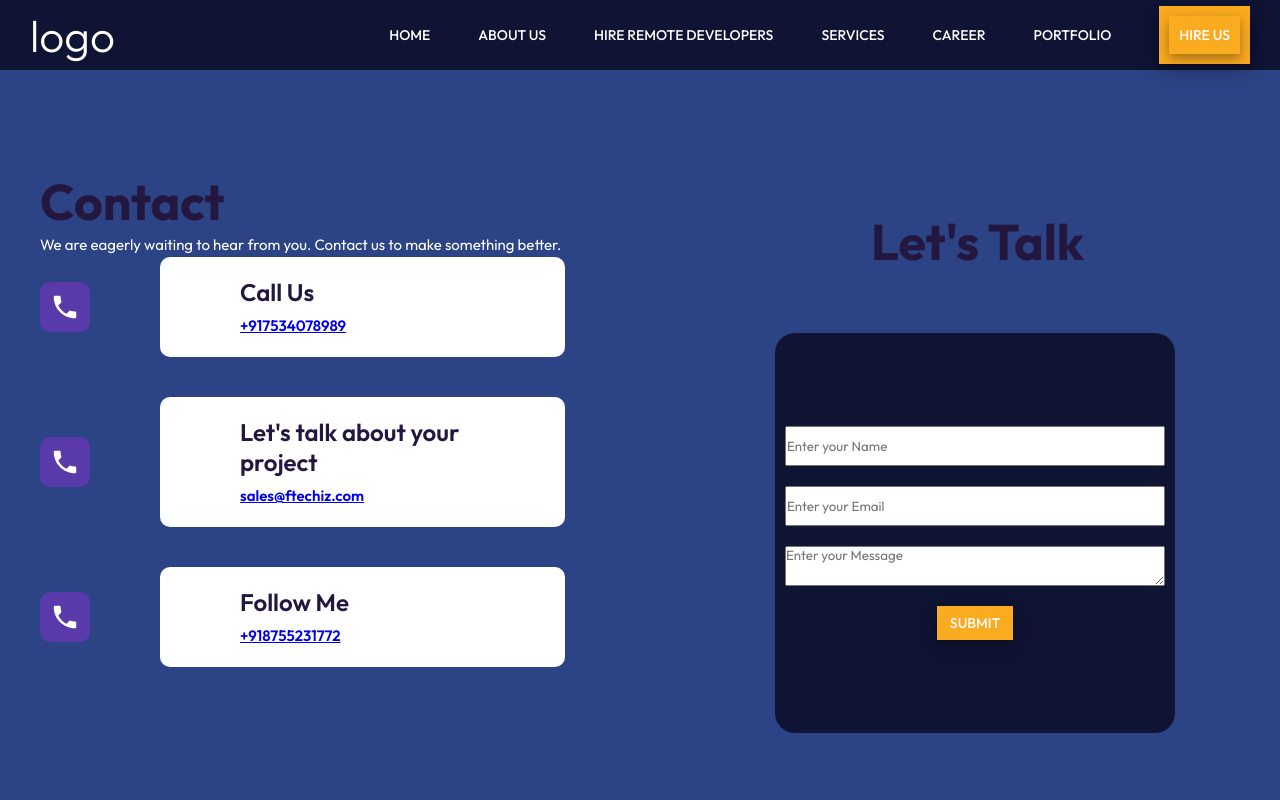
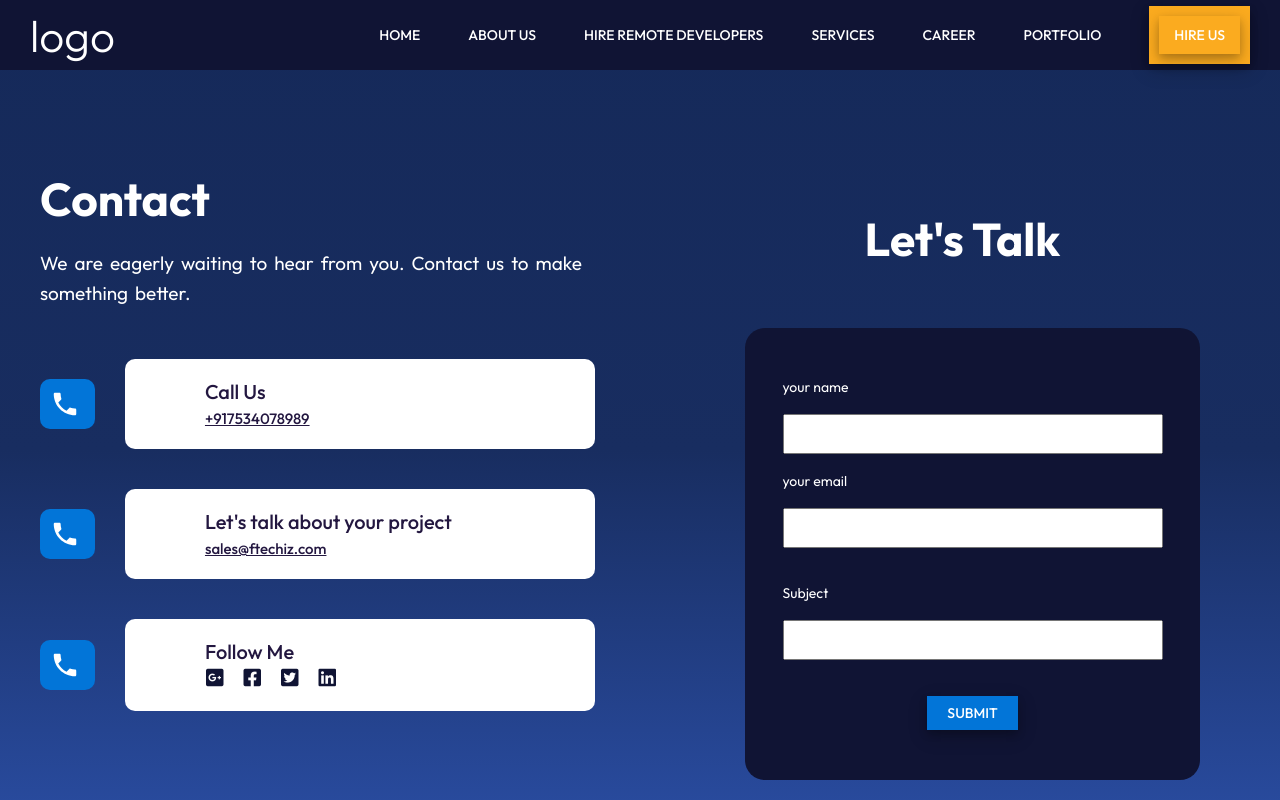
Before and after one commit to ParikshitSaini-Ftechiz/FtechizReactproject, a React (Create React App) app: page /hire in a window 1280 px wide. Shown: the top 800 px of the page. Built offline with nearby package versions, Linux system fonts and the light colour scheme.

Commit message:
HireUs page finished and make industries component

```diff
--- a/src/App.js
+++ b/src/App.js
@@ -21,8 +21,10 @@ function App() {
       bg: "#101434",
       helper:" #FBAB1F ",
       color_white:"#fff",
-      component_bg:"#2C4385",
+      btn_color:"#0275d8",
+      component_bg:"linear-gradient(0deg, rgba(45,82,173,1) 0%, rgba(24,45,96,1) 50%, rgba(21,41,89,1) 100%)",
       fontSize: "2rem",
+      hover_color:"#0275d8",
       shadow:"0 4px 8px 0 rgba(0, 0, 0, 0.2), 0 6px 20px 0 rgba(0, 0, 0, 0.19);",
     },
     fontsize:{
--- a/src/GlobalStyle.jsx
+++ b/src/GlobalStyle.jsx
@@ -27,13 +27,15 @@ h4 {
 }
 
 h1 {
-  color: ${({ theme }) => theme.colors.heading};
-  font-size: 5rem;
+  color: ${({ theme }) => theme.colors.color_white};
+  font-size: 4.6rem;
   font-weight: 700;
 }
-
+.heading{
+  color: ${({ theme }) => theme.colors.headings};
+}
  h2 {
-   color: ${({ theme }) => theme.colors.heading};
+   color: ${({ theme }) => theme.colors.color_white};
    font-size: 4.4rem;
    font-weight: 300;
    white-space: normal;
@@ -41,8 +43,9 @@ h1 {
   }
 
 h3 {
-  font-size: 2.4rem;
-  font-weight: 600;
+  font-size: 2rem;
+  font-weight: 500;
+  color: ${({ theme }) => theme.colors.color_white};
 }
 
 p{
@@ -51,7 +54,12 @@ p{
   line-height: 1.6;
   font-weight:400;
 }
-
+ .para {
+    margin-top: 2rem;
+    margin-bottom: 5rem;
+    word-spacing: 0.3rem;
+    font-size: 1.9rem;
+  }
 a {
   text-decoration: none;
   font-size: 1.5rem;
--- a/src/components/HireUs.js
+++ b/src/components/HireUs.js
@@ -2,12 +2,13 @@ import React from "react";
 import styled from "styled-components";
 import PhoneIcon from "@mui/icons-material/Phone";
 import { NavLink } from "react-router-dom";
-import {Button} from "../components/components/Button";
+import { Button } from "../components/components/Button";
+import Icons from "../components/components/Icons";
 const HireUs = () => {
   return (
     <>
       <Wrapper>
-        <div className="container">
+        <div className="container hire_page">
           <div className="grid grid_two_column">
             <div className="contact">
               <h1>Contact</h1>
@@ -20,63 +21,81 @@ const HireUs = () => {
                   <PhoneIcon className="icon" />
                 </div>
                 <div className="grid-two-rows contact_bottom">
+                  <h3>Call Us</h3>
                   <h3>
-                    Call Us
+                    <NavLink className="link" to="tel:+917534078989">+917534078989</NavLink>
                   </h3>
-                  <h3> <NavLink to="tel:+917534078989">+917534078989</NavLink></h3>
                 </div>
-
               </div>
               <div className="grid_two_column contact_side">
                 <div className="box">
                   <PhoneIcon className="icon" />
                 </div>
                 <div className="grid-two-rows contact_bottom">
+                  <h3>Let's talk about your project</h3>
                   <h3>
-                  Let's talk about your project
+                    <NavLink className="link" to="">sales@ftechiz.com</NavLink>
                   </h3>
-                  <h3>  <NavLink to="">sales@ftechiz.com</NavLink></h3>
                 </div>
-
               </div>
               <div className="grid_two_column contact_side">
                 <div className="box">
                   <PhoneIcon className="icon" />
                 </div>
                 <div className="grid-two-rows contact_bottom">
+                  <h3>Follow Me</h3>
                   <h3>
-                  Follow Me
+                    <NavLink to=""><Icons /></NavLink>
                   </h3>
-                  <h3>  <NavLink to="">+918755231772</NavLink></h3>
                 </div>
               </div>
             </div>
+            {/* conatct form  */}
             <div className="form">
               <h1>Let's Talk</h1>
               <div className="contact_form">
                 <div className="contact-form">
                   <form action="" method="POST" className="contact-inputs">
-         <input type="text"
+                    <label for="fname">your name </label>
+                    <br />
+                    <input
+                      type="text"
+                      id="fname"
                       name="user_name"
-           placeholder="Enter your Name"
                       autocomplete="off"
                       required
                     />
-          <input type="email"
+                    <br />
+                    <label for="lname">your email</label>
+                    <br />
+                    <input
+                      type="text"
+                      id="lname"
                       name="user_email"
-           placeholder="Enter your Email"
                       autocomplete="off"
                       required
                     />
-          <textarea name="Message"
-          cols="30"
-          rows="10"
-           placeholder="Enter your Message"
+                    <br />
+                    <br />
+                    <label for="lname">Subject</label>
+                    <br />
+                    <input
+                      type="text"
+                      id="lname"
+                      name="subject"
                       autocomplete="off"
                       required
                     />
-          <NavLink to="/" >
-           <Button className="login_btn">Submit</Button>
+                    <br />
+                    <br />
+                    <NavLink to="/">
+                      <Button
+                        type="submit"
+                        value="submit"
+                        className="submit_btn"
+                      >
+                        Submit
+                      </Button>
                     </NavLink>
                   </form>
                 </div>
@@ -85,88 +104,122 @@ const HireUs = () => {
           </div>
         </div>
       </Wrapper>
+
+     {/* location */}
+      <Section>
+        <div className="container">
+          <h1 className="heading">Our Location</h1>
+          <iframe
+            src="https://www.google.com/maps/embed?pb=!1m18!1m12!1m3!1d3445.078763705736!2d78.0581474152188!3d30.291819281792982!2m3!1f0!2f0!3f0!3m2!1i1024!2i768!4f13.1!3m3!1m2!1s0x390929c315555515%3A0x25553e3289a692dd!2sFtechiz%20Solutions%20Pvt%20Ltd!5e0!3m2!1sen!2sin!4v1669802354380!5m2!1sen!2sin"
+            width="100%"
+            height="250"
+            style={{ border: 0, borderRadius: "1rem" }}
+            allowFullScreen=""
+            loading="lazy"
+            referrerPolicy="no-referrer-when-downgrade"
+          ></iframe>
+        </div>
+      </Section>
     </>
   );
 };
+
+
+const Section = styled.div`
+  padding: 9rem 0;
+  background: ${({ theme }) => theme.colors.color_white};
+
+  .heading {
+    color: ${({ theme }) => theme.colors.heading};
+    text-align:center;
+    margin-bottom:4rem;
+  }
+`;
 const Wrapper = styled.section`
   padding: 9rem 0;
   background: ${({ theme }) => theme.colors.component_bg};
   .grid {
     display: grid;
-    gap: 15rem;
+    gap: 9rem;
     margin: 8rem 0rem 0rem 0rem;
   }
+
   .contact_side {
     display: flex;
     flex-direction: row;
     align-items: center;
-    justify-content:center;
-    gap: 7rem;
-    margin-bottom:4rem;
-    .box{
-      width:7rem;
-      height:5rem;
-      background: #5A39AB;
-      border-radius:1rem;
+    justify-content: center;
+    gap: 3rem;
+    margin-bottom: 4rem;
+    .box {
+      width: 7rem;
+      height: 5rem;
+      background: ${({theme}) => theme.colors.btn_color};
+      border-radius: 1rem;
       .icon {
         font-size: 3rem;
-        margin:1rem;
+        margin: 1rem;
         color: ${({ theme }) => theme.colors.color_white};
       }
     }
-      a{
+    a {
       text-decoration-line: underline;
-
     }
     .contact_bottom {
-      width:100%;
+      width: 100%;
       display: flex;
       flex-direction: column;
       background: ${({ theme }) => theme.colors.color_white};
       padding: 2rem 8rem;
-      border-radius:1rem;
-      h3{
+      border-radius: 1rem;
+      h3 ,
+      .link{
         color: ${({ theme }) => theme.colors.heading};
       }
+
     }
   }
-  .form{
-    h1{
-      margin-top:4rem;
-    text-align:center;
+  .form {
+    h1 {
+      margin-top: 4rem;
+      text-align: center;
     }
-    .contact_form{
-      width:40rem;
-      height:40rem;
+    .contact_form {
+      width: auto;
+      height: auto;
       background: ${({ theme }) => theme.colors.bg};
-      margin:5rem 4rem 3rem 6rem;
-      border-radius:2rem;
-      .contact-form{
+      margin: 5rem 4rem 3rem 6rem;
+      border-radius: 2rem;
+      color: ${({ theme }) => theme.colors.color_white};
+      .contact-form {
         width: 100%;
-      height:100%;
-      text-align:center;
+        height: 100%;
         display: flex;
-      flex-direction:column;
-      align-items:center;
-      justify-content:center;
-      margin:6rem 0 2rem 0;
+        align-items: center;
+        justify-content: center;
+        margin: 6rem 0 2rem 0;
 
-      .contact-inputs{display: flex;
-      gap:2rem;
-      flex-direction:column;
-      align-items:center;
-      justify-content:center;}
+        .contact-inputs {
+          display: flex;
+          flex-direction: column;
+          font-size: 1.4rem;
+          border-radius: 2rem;
+          margin: 5rem 2rem;
 
-      input ,
-      textarea{
-        width:38rem;
-        height:4rem;
+          input {
+            width: 38rem;
+            height: 4rem;
           }
-      Button{
-        padding:.8rem 1.3rem;
+          Button {
+            padding: 0.8rem 2rem;
+            background: ${({ theme }) => theme.colors.btn_color};
+            display: flex;
+            margin: auto;
+          }
         }
       }
     }
   }
 `;
+
 export default HireUs;
--- a/src/components/Home.js
+++ b/src/components/Home.js
@@ -1,10 +1,11 @@
 import React from "react";
+import Industries from "./components/Industries";
 
 const Home = () => {
 
   return (
     <>
-    <h1>home</h1>
+<Industries />
     </>
   );
 };
--- a/src/components/components/Button.js
+++ b/src/components/components/Button.js
@@ -8,7 +8,7 @@ text-transform: uppercase;
 font-size: 1.4rem;
 font-weight: 500;
 border:none;
-padding: 1rem;
+padding: 1rem 1.5rem;
 cursor: pointer;
 background: ${({theme}) =>theme.colors.helper};
 box-shadow:${({theme}) => theme.colors.shadow};
--- a/src/components/components/GoogleMap.js
+++ b/src/components/components/GoogleMap.js
@@ -8,7 +8,7 @@ const GoogleMap = () => {
           src="https://www.google.com/maps/embed?pb=!1m18!1m12!1m3!1d3445.078763705736!2d78.0581474152188!3d30.291819281792982!2m3!1f0!2f0!3f0!3m2!1i1024!2i768!4f13.1!3m3!1m2!1s0x390929c315555515%3A0x25553e3289a692dd!2sFtechiz%20Solutions%20Pvt%20Ltd!5e0!3m2!1sen!2sin!4v1669802354380!5m2!1sen!2sin"
           width="400"
           height="150"
-          style={{ border: 0, borderRadius: "1rem" }}
+          style={{ border: 0, borderRadius: "1rem" ,marginTop: "2.4rem"}}
           allowFullScreen=""
           loading="lazy"
           referrerPolicy="no-referrer-when-downgrade"
--- /dev/null
+++ b/src/components/components/Icons.js
@@ -0,0 +1,43 @@
+import React from "react";
+import { NavLink } from "react-router-dom";
+import styled from "styled-components";
+
+const Icons = () => {
+  return (
+    <>
+      <Wrapper>
+        <div className="icons">
+          <NavLink className="icon" to="#">
+            <i class="fa-brands fa-square-google-plus"></i>
+          </NavLink>
+          <NavLink className="icon" to="#">
+            <i class="fa-brands fa-square-facebook"></i>
+          </NavLink>
+          <NavLink className="icon" to="#">
+            <i class="fa-brands fa-square-twitter"></i>
+          </NavLink>
+          <NavLink className="icon" to="#">
+            <i class="fa-brands fa-linkedin"></i>
+          </NavLink>
+        </div>
+      </Wrapper>
+    </>
+  );
+};
+const Wrapper = styled.div`
+  .icons {
+    ${'' /* margin-top: 2.4rem;
+    margin-bottom: 2.4rem; */}
+    padding: 0.1rem;
+    cursor: pointer;
+    display: flex;
+    gap: 2rem;
+
+    .icon {
+      color:${({theme}) => theme.colors.bg};
+      font-size: ${({ theme }) => theme.colors.fontSize};
+      cursor: pointer;
+    }
+  }
+`;
+export default Icons;
--- /dev/null
+++ b/src/components/components/Industries.js
@@ -0,0 +1,139 @@
+import React from "react";
+import styled from "styled-components";
+import HealthAndSafetyIcon from "@mui/icons-material/HealthAndSafety";
+import TravelExploreIcon from "@mui/icons-material/TravelExplore";
+import AssuredWorkloadIcon from "@mui/icons-material/AssuredWorkload";
+import PaymentsIcon from "@mui/icons-material/Payments";
+import SchoolIcon from "@mui/icons-material/School";
+import YouTubeIcon from "@mui/icons-material/YouTube";
+import StorefrontIcon from "@mui/icons-material/Storefront";
+
+const Industries = () => {
+  return (
+    <>
+      <Wrapper>
+        <div className="container industries_portion">
+          <div className="heading_portion grid">
+            <h1 className="headings">Industries We Serve</h1>
+            <p className="para">
+              Be it a simple app or an enterprise-grade complex solution, we
+              have expertise in industries we serve and we have developed the
+              perfect applications for brands and companies across the globe.
+            </p>
+          </div>
+          <div className="grid grid-four-column industries_icons">
+            <div className="grid_two_column">
+              <div className="grid_row">
+                <HealthAndSafetyIcon className="icons" />
+                <h3>Healthcare</h3>
+              </div>
+              <div className="grid_row">
+                <StorefrontIcon className="icons" />
+                  <h3>E_commerce</h3>
+              </div>
+            </div>
+
+            <div className="grid_two_column">
+              <div className="grid_row">
+                <SchoolIcon className="icons" />
+                <h3>Education</h3>
+              </div>
+              <div className="grid_row">
+                <YouTubeIcon className="icons" />
+                <h3>Entertainment</h3>
+              </div>
+            </div>
+
+            <div className="grid_two_column">
+              <div className="grid_row">
+                <div>
+                  <TravelExploreIcon className="icons" />
+                </div>
+                <h3>Travel_&_Tourism</h3>
+              </div>
+              <div class="grid_row">
+                <svg xmlns="http://www.w3.org/2000/svg" height="48" width="48">
+                  <path d="M38.9 29.95v-15.9L28 6.45l-10.9 7.6V21h-2.2v-8L28 3.65 41.1 13v16.95ZM28 6.45Zm1.1 10.25h1.8v-1.8h-1.8Zm-4 0h1.8v-1.8h-1.8Zm4 4h1.8v-1.8h-1.8Zm-4 0h1.8v-1.8h-1.8Zm2.75 22.65L12.1 38.8v2.65H3.2v-17.2H17l12.45 4.65q1.15.4 1.95 1.35.8.95.8 2.95h6.3q1.8 0 2.9 1.325 1.1 1.325 1.1 3.625v.7ZM5.4 39.25h4.5v-12.8H5.4Zm22.25 1.8 12.55-3.8q-.15-.95-.575-1.4-.425-.45-1.125-.45H28.45q-1.35 0-2.65-.2-1.3-.2-2.25-.5l-4.2-1.25.9-2.2 3.65 1.3q1.2.4 2.35.525 1.15.125 3.6.125 0-.8-.25-1.4-.25-.6-.9-.85l-12-4.5h-4.6v10ZM9.9 32.85Zm19.95.35ZM9.9 32.85Zm2.2 0Z"></path>
+                </svg>
+                <h3>Real Estate</h3>
+              </div>
+            </div>
+
+            <div className="grid_two_column">
+              <div className="grid_row">
+                <PaymentsIcon className="icons" />
+                <h3>Finance</h3>
+              </div>
+              <div className="grid_row">
+                <AssuredWorkloadIcon className="icons" />
+                <h3>Government</h3>
+              </div>
+            </div>
+          </div>
+        </div>
+      </Wrapper>
+    </>
+  );
+};
+const Wrapper = styled.section`
+  padding: 9rem 0;
+  background: ${({ theme }) => theme.colors.color_white};
+  .grid {
+  display: grid;
+  gap: 0rem;
+  margin:4rem 6rem 0rem 6rem;
+}
+  .industries_portion {
+    display: flex;
+    flex-direction: column;
+    align-items: center;
+    justify-content: center;
+
+    .heading_portion {
+      .headings,
+      p {
+        color: ${({ theme }) => theme.colors.heading};
+        text-align: center;
+      }
+      p {
+        font-size: 1.5rem;
+      }
+    }
+    .industries_icons {
+      font-size: 2rem;
+
+      .icons {
+        display: flex;
+        margin: auto;
+        font-size: 4.5rem;
+      }
+    }
+    .grid-four-column {
+      grid-template-columns: repeat(4, 1fr);
+      gap: 5rem;
+      .grid_two_column {
+        display: flex;
+        flex-direction: column;
+        gap: 8rem;
+        .grid_row {
+          border: none;
+          padding: 1rem 6rem;
+          display: flex;
+          flex-direction: column;
+          align-items: center;
+          justify-content: center;
+
+          h3 {
+            color: ${({ theme }) => theme.colors.heading};
+            display:inline;
+          }
+          &:hover{
+            background: red;
+            border-radius:1rem;
+          }
+        }
+      }
+    }
+  }
+`;
+export default Industries;
--- a/src/components/components/Main_Section.js
+++ b/src/components/components/Main_Section.js
@@ -32,16 +32,14 @@ const Main_Section = ({ myData, para, image, btn }) => {
 const Wrapper = styled.section`
   padding: 9rem 0;
   background: ${({ theme }) => theme.colors.component_bg};
-  display: flex;
-  justify-content: center;
-  align-items: center;
-
+  Button{
+      background:${({theme}) => theme.colors.btn_color}
+    }
   .grid {
     display: grid;
     gap: 12rem;
     margin: 8rem 0rem 0rem 0rem;
   }
-
   .main_section_image {
     width: 100%;
     height: auto;
```
Also changed, not shown: src/components/Footer.js (+5 -27 lines), 1 other file (tests, documents, lock files or other folders). Lines whose indentation alone changed are shown as unchanged.
